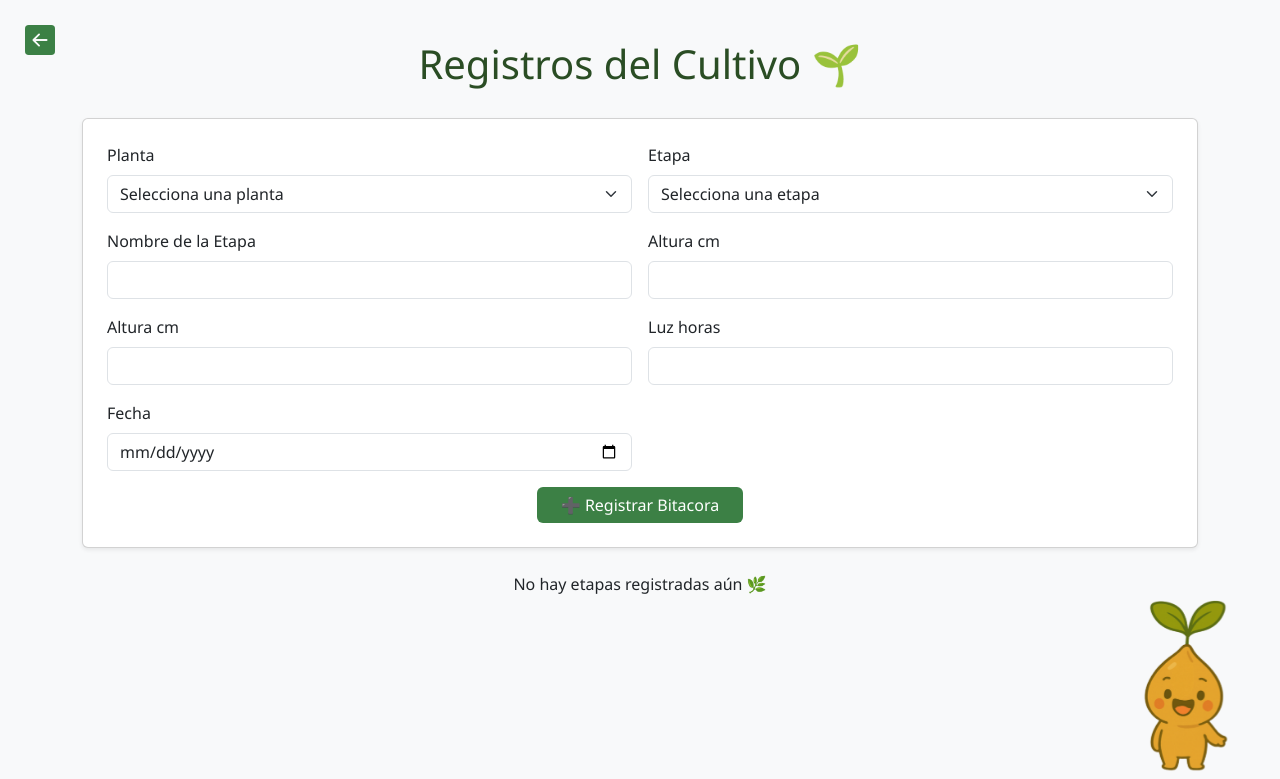
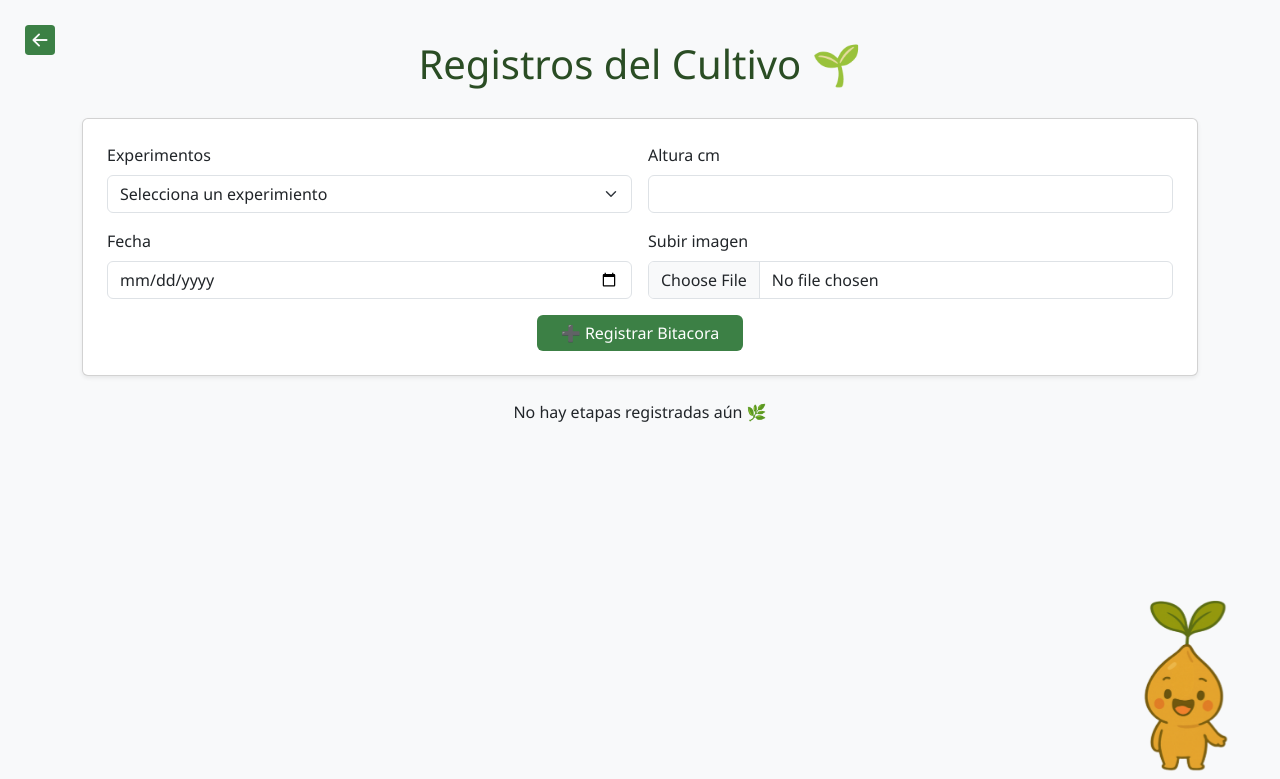
Before and after one commit to JuanCarvajal28/bitacora_frijol, a Django app: page /register_planta/ in a window 1280 px wide. Shown: the top 779 px of the page. Run offline with Django 5.2, Linux system fonts and the light colour scheme; the visitor is signed in with stand-in values (Sample User, id 1); data that the repository does not hold is empty.

Commit message:
modified and changed name for experimientos

```diff
--- a/bitacora/app_bitacora/templates/app_bitacora/register_planta.html
+++ b/bitacora/app_bitacora/templates/app_bitacora/register_planta.html
@@ -82,52 +82,22 @@
         <div class="row g-3">
           <!-- Selección de Planta -->
           <div class="col-md-6">
-            <label for="id_planta" class="form-label">Planta</label>
+            <label for="id_experimientos" class="form-label"
+              >Experimentos</label
+            >
             <select
-              name="id_planta"
-              id="id_planta"
+              name="id_experimientos"
+              id="id_experimientos"
               class="form-select"
               required
             >
-              <option value="">Selecciona una planta</option>
-              {% for planta in plantas %}
-              <option value="{{ planta.id_planta }}">
-                {{ planta.nombre_comun }}
+              <option value="">Selecciona un experimiento</option>
+              {% for experimiento in experimientos %}
+              <option value="{{ experimiento.id_experimiento }}">
+                {{ experimiento.nombre }}
               </option>
               {% endfor %}
             </select>
-          </div>
-
-          <!-- Selección de etapa -->
-          <div class="col-md-6">
-            <label for="id_etapa" class="form-label">Etapa</label>
-            <select
-              name="id_etapa"
-              id="id_etapa"
-              class="form-select"
-              required
-            >
-              <option value="">Selecciona una etapa</option>
-              {% for etapa in etapas %}
-              <option value="{{ planta.id_etapa }}">
-                {{ planta.nombre_comun }}
-              </option>
-              {% endfor %}
-            </select>
-          </div>
-
-          <!-- Nombre de Etapa -->
-          <div class="col-md-6">
-            <label for="nombre_etapa" class="form-label"
-              >Nombre de la Etapa</label
-            >
-            <input
-              type="text"
-              class="form-control"
-              name="nombre_etapa"
-              id="nombre_etapa"
-              required
-            />
           </div>
 
           <!-- Altura CM -->
@@ -143,30 +113,6 @@
             />
           </div>
 
-          <!-- Hojas -->
-          <div class="col-md-6">
-            <label for="hojas" class="form-label">Altura cm</label>
-            <input
-              type="number"
-              class="form-control"
-              name="hojas"
-              id="hojas"
-              min="1"
-              required
-            />
-          </div>
-          <!-- Luz horas -->
-          <div class="col-md-6">
-            <label for="luz" class="form-label">Luz horas</label>
-            <input
-              type="number"
-              class="form-control"
-              name="luz"
-              id="luz"
-              min="1"
-              required
-            />
-          </div>
           <!-- Fecha registro -->
           <div class="col-md-6">
             <label for="Fecha" class="form-label">Fecha</label>
@@ -177,6 +123,18 @@
               id="fecha"
               min="1"
               required
+            />
+          </div>
+
+          <!-- 🖼️ Campo para subir imagen -->
+          <div class="col-md-6">
+            <label for="imagen" class="form-label">Subir imagen</label>
+            <input
+              type="file"
+              id="imagen"
+              name="imagen"
+              class="form-control"
+              accept="image/*"
             />
           </div>
 
```
